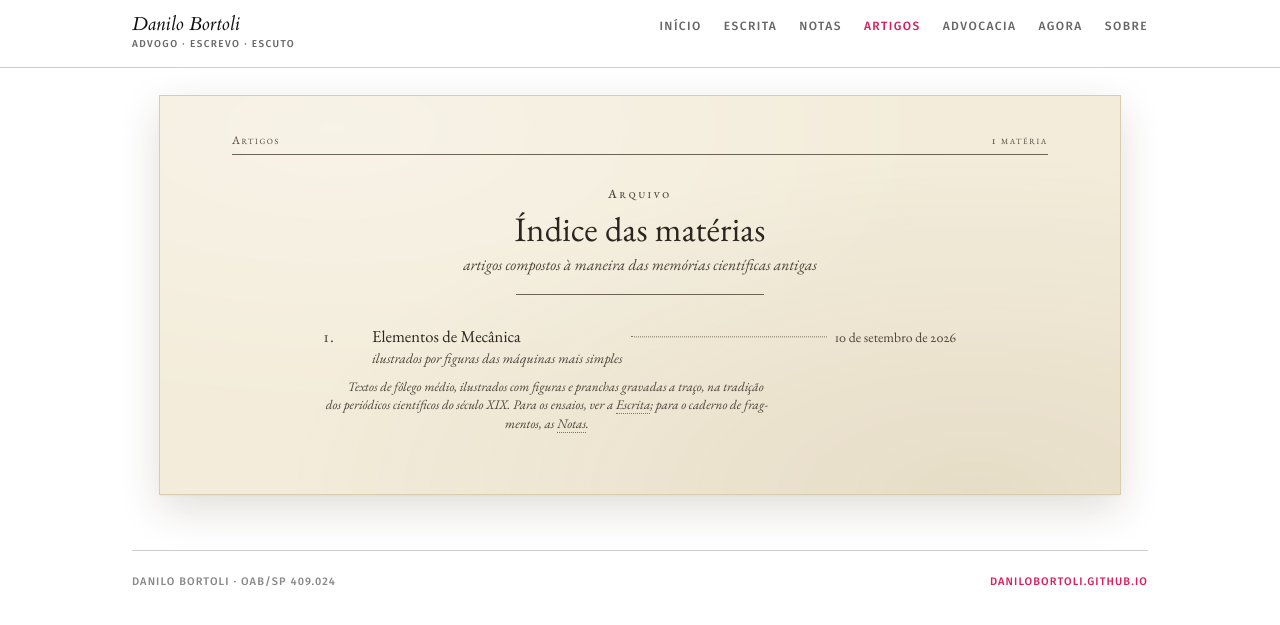
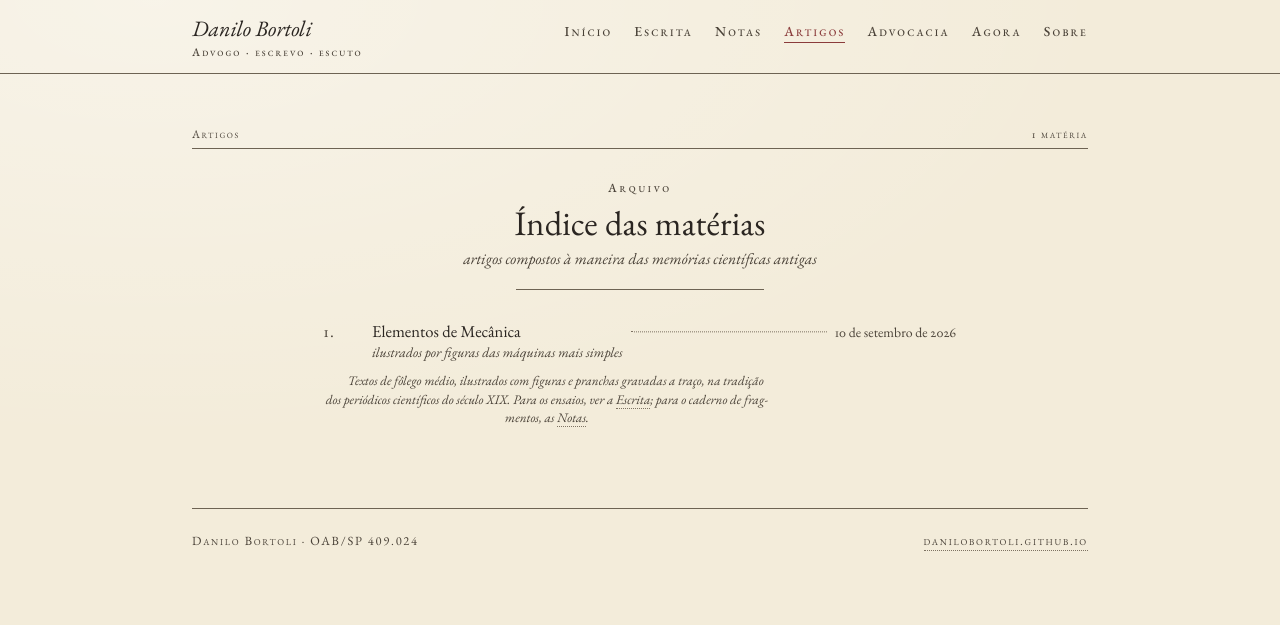
Before and after one commit to danilobortoli/danilobortoli.github.io, a Jekyll site: the page built from artigos.html, in a window 1280 px wide. Shown: the top 625 px of the page. Built offline with Jekyll 4.4.1, drawn with Linux system fonts in a browser that asks for light colours.

Commit message:
Artigos: site inteiro vira o papel e matemática em escala menor
Nas páginas de artigo e no índice, o body recebe a classe artigo-theme:
fundo, cabeçalho, navegação, colofão e rodapé passam a compor com a
folha, em vez de uma caixa com sombra sobre a moldura branca. As
fórmulas do MathJax e os rótulos das figuras SVG ficam menores para
casar com a altura-x da EB Garamond.

Co-Authored-By: Claude Fable 5.1 <noreply@anthropic.com>
Claude-Session: https://claude.ai/code/session_012NqVd3uF2ZYApJDtLwoqjM

```diff
--- a/_config.yml
+++ b/_config.yml
@@ -57,6 +57,7 @@ defaults:
       type: "artigos"
     values:
       layout: "artigo"
+      body_class: "artigo-theme"
       main_class: "site-main--wide"
       extra_css: "artigo.css"
       extra_head: '<link href="https://fonts.googleapis.com/css2?family=EB+Garamond:ital,wght@0,400;0,500;0,600;1,400;1,500&display=swap" rel="stylesheet">'
--- a/_layouts/default.html
+++ b/_layouts/default.html
@@ -49,7 +49,7 @@
   </script>
   <script src="https://cdn.jsdelivr.net/npm/mathjax@3/es5/tex-svg.js" async></script>
 </head>
-<body>
+<body{% if page.body_class %} class="{{ page.body_class }}"{% endif %}>
   {% include navigation.html %}
 
   {%- assign main_class = 'site-main' -%}
--- a/artigos.html
+++ b/artigos.html
@@ -2,6 +2,7 @@
 layout: default
 title: Artigos
 permalink: /artigos/
+body_class: artigo-theme
 main_class: site-main--wide
 extra_css: artigo.css
 extra_head: '<link href="https://fonts.googleapis.com/css2?family=EB+Garamond:ital,wght@0,400;0,500;0,600;1,400;1,500&display=swap" rel="stylesheet">'
--- a/assets/css/artigo.css
+++ b/assets/css/artigo.css
@@ -351,11 +351,18 @@
 /* ------------------------------------------------------------
    Equações (MathJax) e notas de rodapé
    ------------------------------------------------------------ */
+/* As fontes TeX do MathJax têm altura-x maior que a EB Garamond; sem
+   redução, θ, m, W₁ etc. saltam do texto corrido. */
+.artigo-body mjx-container {
+  color: var(--art-ink);
+  font-size: 0.84em;
+}
 .artigo-body mjx-container[display="true"] {
+  font-size: 0.92em;
   margin: 0.55em 0 0.6em !important;
   break-inside: avoid;
 }
-.artigo-body mjx-container { color: var(--art-ink); }
+.artigo-paper .footnotes mjx-container { font-size: 0.9em; }
 
 .artigo-paper .footnotes {
   column-span: all;
@@ -512,7 +519,7 @@
 .artigo-body svg text {
   font-family: var(--art-font);
   font-style: italic;
-  font-size: 11px;
+  font-size: 9.5px;
   fill: var(--art-ink);
 }
 .artigo-body svg .art-tinta { stroke: var(--art-ink); fill: none; }
@@ -523,4 +530,132 @@
 .artigo-body svg .art-pontilhada { stroke-dasharray: 0.8 2.4; stroke-linecap: round; }
 .artigo-body svg .art-rotulo { font-style: italic; }
 .artigo-body svg .art-rotulo-reto { font-style: normal; font-variant-caps: small-caps; letter-spacing: 0.08em; }
-.artigo-body svg .art-miudo { font-size: 9px; }
+.artigo-body svg .art-miudo { font-size: 8px; }
+
+/* ============================================================
+   Tema vintage de página inteira (body.artigo-theme)
+   Nas páginas de artigo e no índice o site todo vira o papel:
+   fundo, cabeçalho, navegação, rodapé. A folha deixa de ser uma
+   caixa com sombra e passa a ser a própria página.
+   ============================================================ */
+body.artigo-theme {
+  background-color: var(--art-paper);
+  background-image: radial-gradient(ellipse at 12% 0%, rgba(255,255,255,0.4), transparent 60%);
+  background-repeat: no-repeat;
+  background-size: 100% 520px;
+  color: var(--art-ink);
+  font-family: var(--art-font);
+  -webkit-font-smoothing: auto;
+}
+body.artigo-theme ::selection { background: rgba(120, 90, 40, 0.22); }
+
+/* Cabeçalho: tinta sobre papel, sem branco */
+body.artigo-theme .site-header {
+  background: transparent;
+  border-bottom: 1px solid var(--art-rule);
+  position: static;
+  backdrop-filter: none;
+}
+body.artigo-theme .site-header-inner { max-width: 960px; padding: 18px 32px 12px; }
+body.artigo-theme .site-wordmark-name {
+  font-family: var(--art-font);
+  font-style: italic;
+  font-size: 22px;
+  color: var(--art-ink);
+}
+body.artigo-theme .site-wordmark-tag {
+  font-family: var(--art-font);
+  font-size: 0.72rem;
+  font-weight: 500;
+  letter-spacing: 0.18em;
+  text-transform: none;
+  font-variant-caps: small-caps;
+  color: var(--art-ink-soft);
+}
+body.artigo-theme .site-nav {
+  font-family: var(--art-font);
+  font-size: 0.86rem;
+  font-weight: 500;
+  letter-spacing: 0.16em;
+  text-transform: none;
+  font-variant-caps: small-caps;
+}
+body.artigo-theme .site-nav a { color: var(--art-ink-soft); }
+body.artigo-theme .site-nav a:hover { color: var(--art-ink); text-decoration: none; border-bottom: 1px solid var(--art-ink); }
+body.artigo-theme .site-nav a.active,
+body.artigo-theme .site-nav a[aria-current="page"] {
+  color: var(--art-accent);
+  border-bottom: 1px solid var(--art-accent);
+}
+
+/* Miolo: a folha é a página */
+body.artigo-theme .site-main { max-width: 960px; }
+body.artigo-theme .artigo-back { padding-top: 28px; }
+body.artigo-theme .artigo-back a {
+  font-family: var(--art-font);
+  font-size: 0.8rem;
+  letter-spacing: 0.14em;
+  text-transform: none;
+  font-variant-caps: small-caps;
+  color: var(--art-ink-soft);
+  border: 0;
+}
+body.artigo-theme .artigo-back a:hover { color: var(--art-ink); }
+body.artigo-theme .artigo-paper {
+  background: transparent;
+  box-shadow: none;
+  margin: 12px auto 0;
+  padding: 40px 0 36px;
+  max-width: 960px;
+}
+body.artigo-theme .artigo-running { margin-top: 0; }
+
+/* Colofão e navegação entre artigos, em tinta */
+body.artigo-theme .artigo-colofao {
+  font-family: var(--art-font);
+  font-size: 0.78rem;
+  font-weight: 400;
+  letter-spacing: 0.14em;
+  text-transform: none;
+  font-variant-caps: small-caps;
+  color: var(--art-ink-soft);
+  margin-top: 6px;
+}
+body.artigo-theme .artigo-colofao a { color: var(--art-ink-soft); border-bottom: 1px dotted var(--art-ink-faint); }
+body.artigo-theme .post-nav {
+  max-width: none;
+  margin-top: 28px;
+  padding-top: 18px;
+  border-top: 1px solid var(--art-rule);
+}
+body.artigo-theme .post-nav a {
+  font-family: var(--art-font);
+  font-style: italic;
+  font-size: 1rem;
+  color: var(--art-ink-soft);
+  border: 0;
+}
+body.artigo-theme .post-nav a:hover { color: var(--art-ink); text-decoration: none; border-bottom: 1px solid var(--art-ink); }
+
+/* Rodapé do site */
+body.artigo-theme .site-footer {
+  border-top: 1px solid var(--art-rule);
+  font-family: var(--art-font);
+  font-size: 0.78rem;
+  font-weight: 400;
+  letter-spacing: 0.14em;
+  text-transform: none;
+  font-variant-caps: small-caps;
+  color: var(--art-ink-soft);
+  margin-top: 44px;
+}
+body.artigo-theme .site-footer a { color: var(--art-ink-soft); border-bottom: 1px dotted var(--art-ink-faint); }
+body.artigo-theme .site-footer a:hover { color: var(--art-ink); text-decoration: none; }
+
+@media (max-width: 720px) {
+  body.artigo-theme .site-header-inner { padding: 14px 22px 10px; }
+  body.artigo-theme .artigo-paper { padding: 26px 0 30px; }
+}
+@media print {
+  body.artigo-theme { background: #fff; }
+}
```
